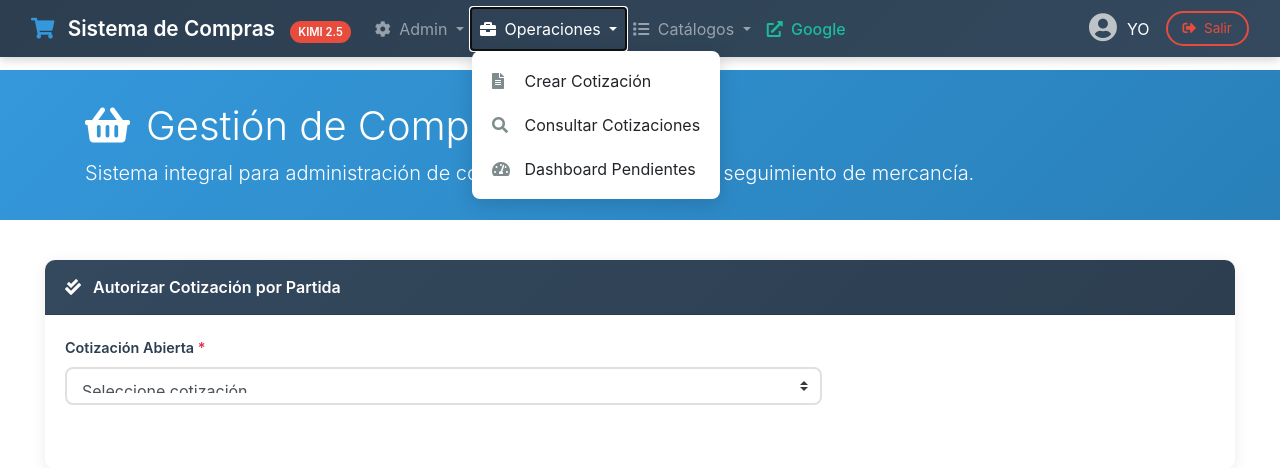
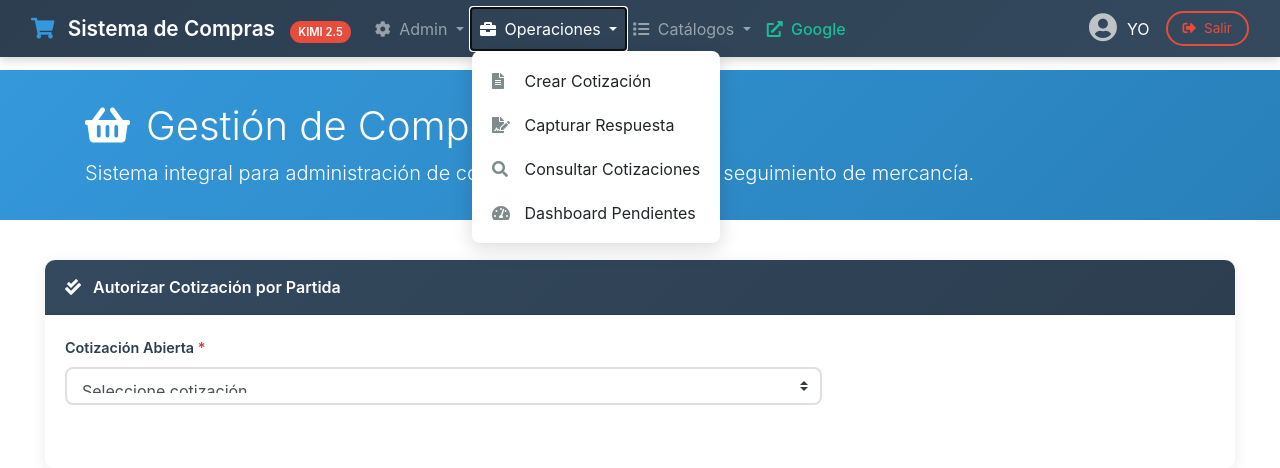
Before and after one commit to AlfonsoOrozcoAguilarnoNDA/maltir, a PHP site: page /autorizarcotizacion.php in a window 1280 px wide, after a click on "Operaciones". Shown: the top 468 px of the page. Run offline with PHP 8.4, Linux system fonts and the light colour scheme; data that the repository does not hold is empty.

Commit message:
Update headerkimi.php
agregamos opcionesde capturar respuesta

```diff
--- a/headerkimi.php
+++ b/headerkimi.php
@@ -198,6 +198,7 @@ mysqli_query($link, "SET sql_mode = ''");
                     </a>
                     <div class="dropdown-menu" aria-labelledby="menuUsuario">
                         <a class="dropdown-item" href="crearcotizacion.php"><i class="fas fa-file-alt"></i> Crear Cotización</a>
+                        <a class="dropdown-item" href="capturarrespuestacotizacion.php"><i class="fas fa-file-signature"></i> Capturar Respuesta</a>
                         <a class="dropdown-item" href="consulta_cotizaciones.php"><i class="fas fa-search"></i> Consultar Cotizaciones</a>
                         <a class="dropdown-item" href="dashboard_pendientes.php"><i class="fas fa-tachometer-alt"></i> Dashboard Pendientes</a>
                     </div>
```
